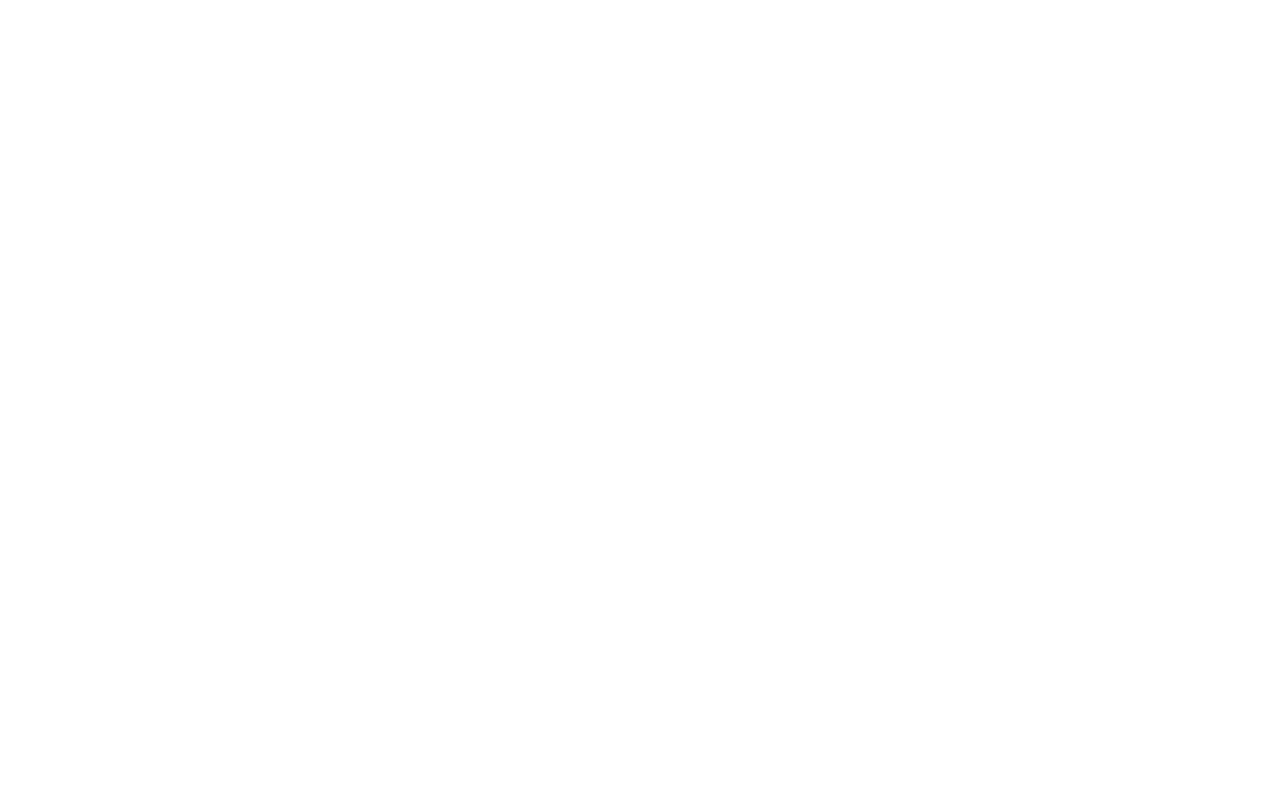
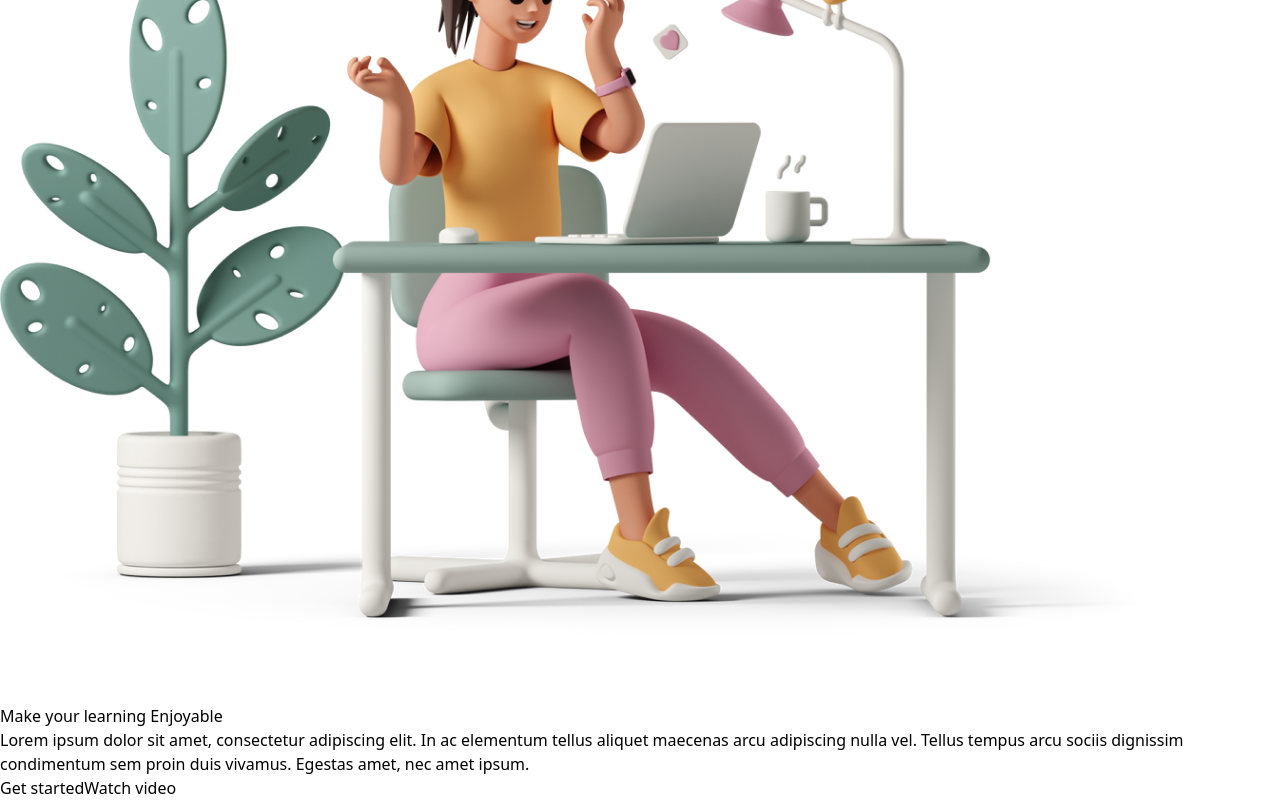
Before and after one commit to alejandrodotor8/Vue-courses-App, a Vue app: page / in a window 1280 px wide. Shown: the part 288-1088 px from the top of the page. Before the commit the page ends 800 px from the top, so only its background shows below. Built offline with nearby package versions, Linux system fonts and the light colour scheme.

Commit message:
new images

```diff
--- a/src/views/Home.vue
+++ b/src/views/Home.vue
@@ -1,3 +1,17 @@
 <template>
-	<main><h1>Hello Home.vue</h1></main>
+	<main>
+		<section class="">
+			<img src="/img/home/enjoy.png" alt="enjoy learning image" />
+			<div>
+				<h1>Make your learning Enjoyable</h1>
+				<p>
+					Lorem ipsum dolor sit amet, consectetur adipiscing elit. In ac elementum tellus aliquet maecenas arcu
+					adipiscing nulla vel. Tellus tempus arcu sociis dignissim condimentum sem proin duis vivamus. Egestas amet,
+					nec amet ipsum.
+				</p>
+				<button>Get started</button>
+				<button>Watch video</button>
+			</div>
+		</section>
+	</main>
 </template>
--- a/src/views/NotFound.vue
+++ b/src/views/NotFound.vue
@@ -2,9 +2,9 @@
 	<main class="flex justify-center items-center pt-20">
 		<img src="/img/404.png" alt="404" style="width: 500px" />
 		<div class="pb-24 mx-14">
-			<h3 class="text-2xl font-light">Something went</h3>
-			<h4 class="text-5xl font-black">WRONG!</h4>
-			<router-link to="/" class="text-vue-300 font-semibold">Go Home</router-link>
+			<h3 class="text-5xl font-light">Something went</h3>
+			<h4 class="text-7xl font-black">WRONG!</h4>
+			<router-link to="/" class="text-xl text-vue-300 font-semibold">Go Home</router-link>
 		</div>
 	</main>
 </template>
```
Also changed, not shown: public/img/404.png, public/img/about.png (added).
